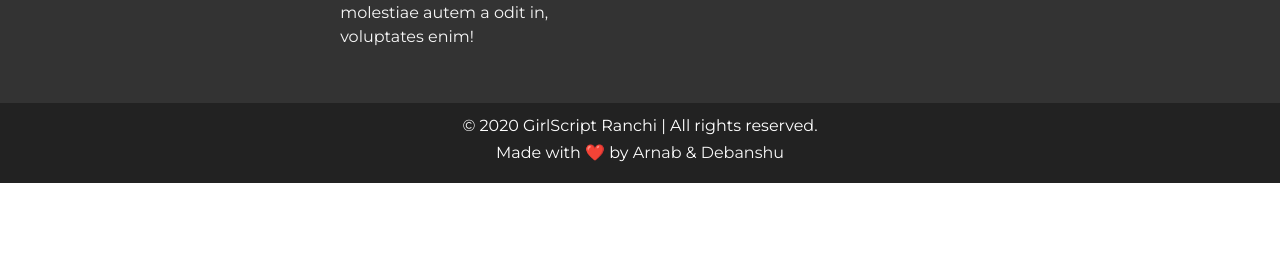
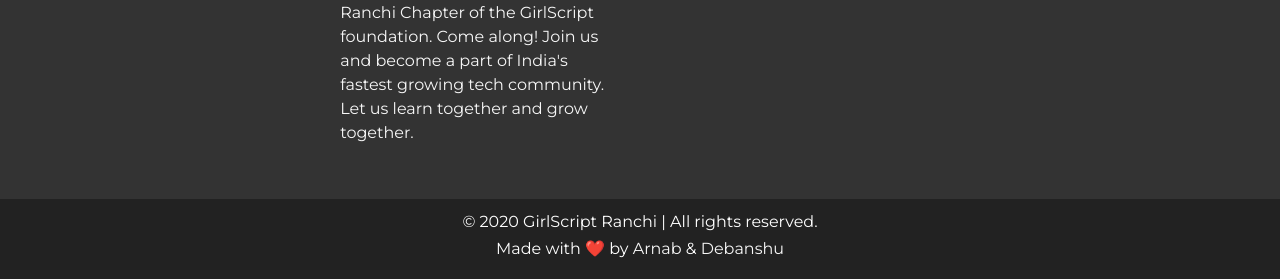
Before and after one commit to GirlScript-Ranchi/GSRanchi-Site, a plain HTML site: page index.html in a window 1280 px wide. Shown: the part 1025-1304 px from the top of the page. Before the commit the page ends 1208 px from the top, so only its background shows below. Drawn offline with nearby package versions, Linux system fonts and the light colour scheme.

Commit message:
Footer Content Changed

```diff
--- a/index.html
+++ b/index.html
@@ -94,9 +94,7 @@
                 </div>
                 <div class="col-lg-3 col-md-6 col-12 px-3 x center">
                     <h3>GirlScript Ranchi</h3>
-                    <p>Lorem ipsum, dolor sit amet consectetur adipisicing elit. Alias magni ratione dolor libero
-                        maxime, deleniti consequuntur aspernatur, voluptate, quisquam esse eveniet? Repellat eius
-                        molestiae autem a odit in, voluptates enim!</p>
+                    <p>GirlScript is a non- profit organization registered under Government of India. It's aim is to help beginners in tech and support equality in tech. GirlScript Ranchi is the very first Ranchi Chapter of the GirlScript foundation. Come along! Join us and become a part of India's fastest growing tech community. Let us learn together and grow together.</p>
                 </div>
                 <div class="col-lg-3 col-md-6 col-12 px-3 x">
                     <h3>Contacts</h3>
```
